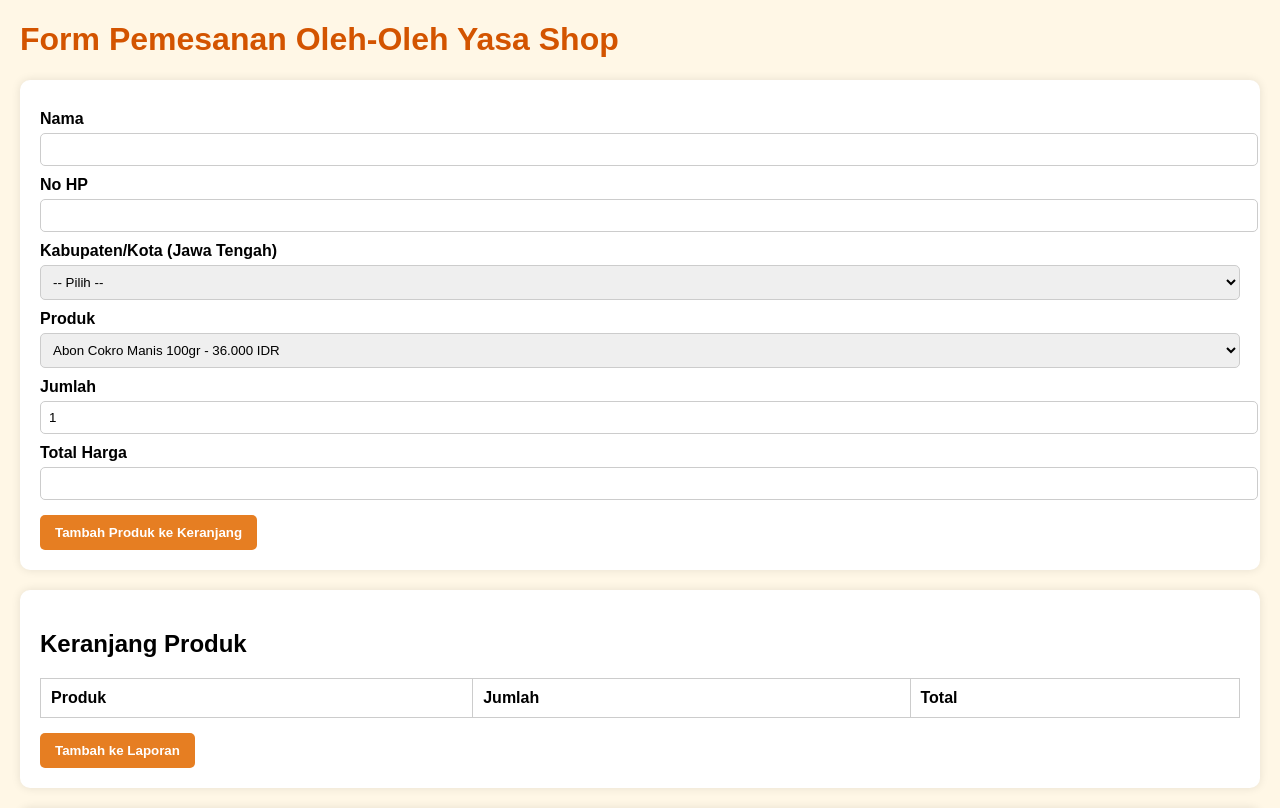
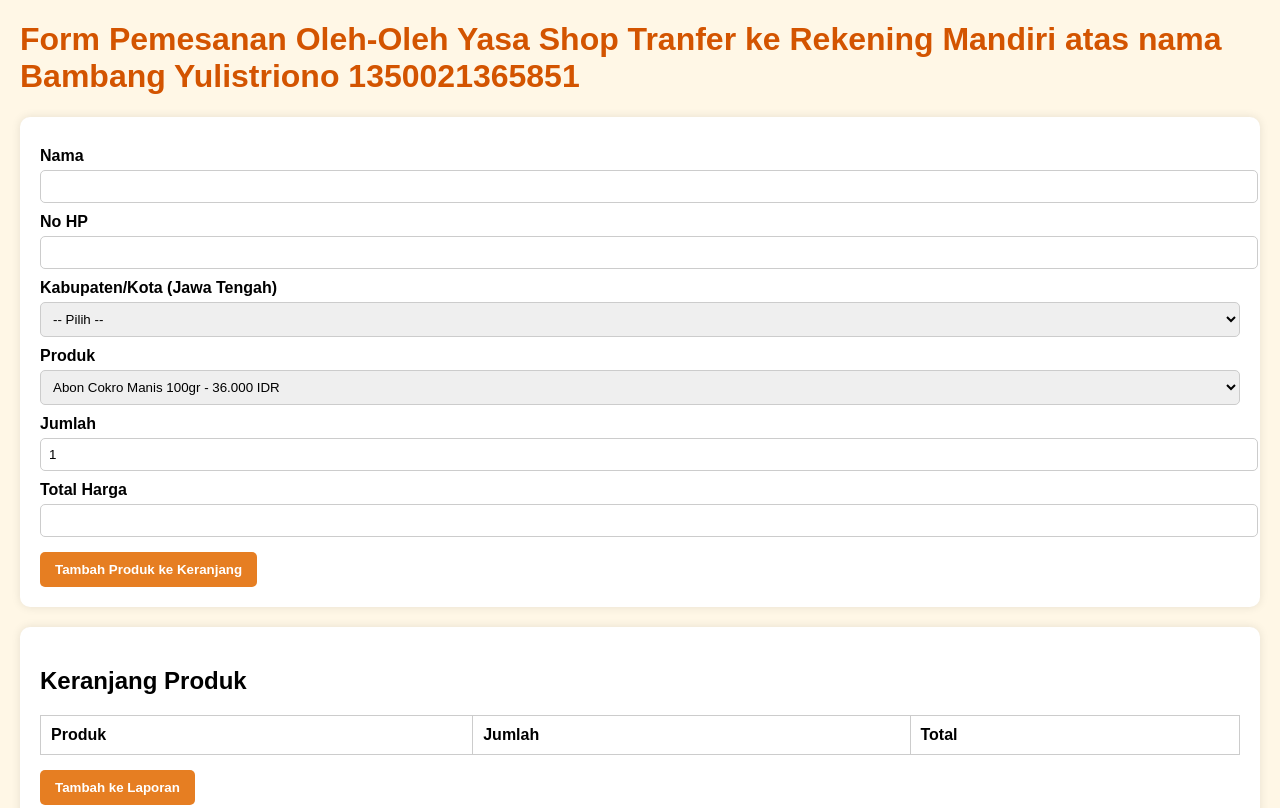
Before and after one commit to dataari24-commits/YasaShop, a plain HTML site: page index.html in a window 1280 px wide. Shown: the top 808 px of the page. Drawn offline with Linux system fonts and the light colour scheme.

Commit message:
index.html

```diff
--- a/index.html
+++ b/index.html
@@ -3,7 +3,7 @@
 <head>
   <meta charset="UTF-8" />
   <meta name="viewport" content="width=device-width, initial-scale=1.0" />
-  <title>Pemesanan Oleh-Oleh Yasa Shop</title>
+  <title>Pemesanan Oleh-Oleh Yasa Shop Tranfer ke Rekening Mandiri atas nama Bambang Yulistriono 1350021365851</title>
   <style>
     body { font-family: Arial, sans-serif; margin: 20px; background:#fff7e6; }
     h1 { color:#d35400; }
@@ -19,7 +19,7 @@
 </head>
 <body>
 
-<h1>Form Pemesanan Oleh-Oleh Yasa Shop</h1>
+<h1>Form Pemesanan Oleh-Oleh Yasa Shop Tranfer ke Rekening Mandiri atas nama Bambang Yulistriono 1350021365851</h1>
 
 <form id="orderForm">
   <label>Nama</label>
```
